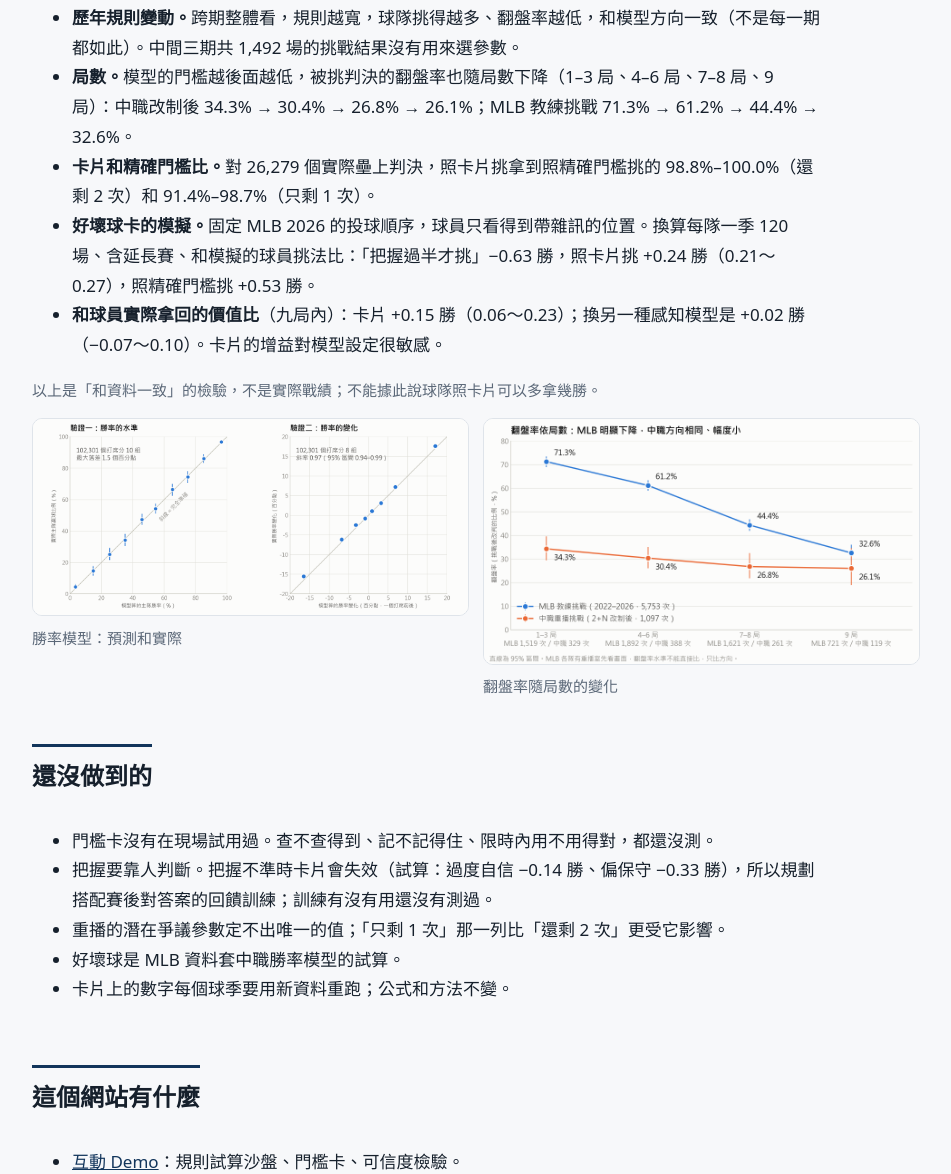
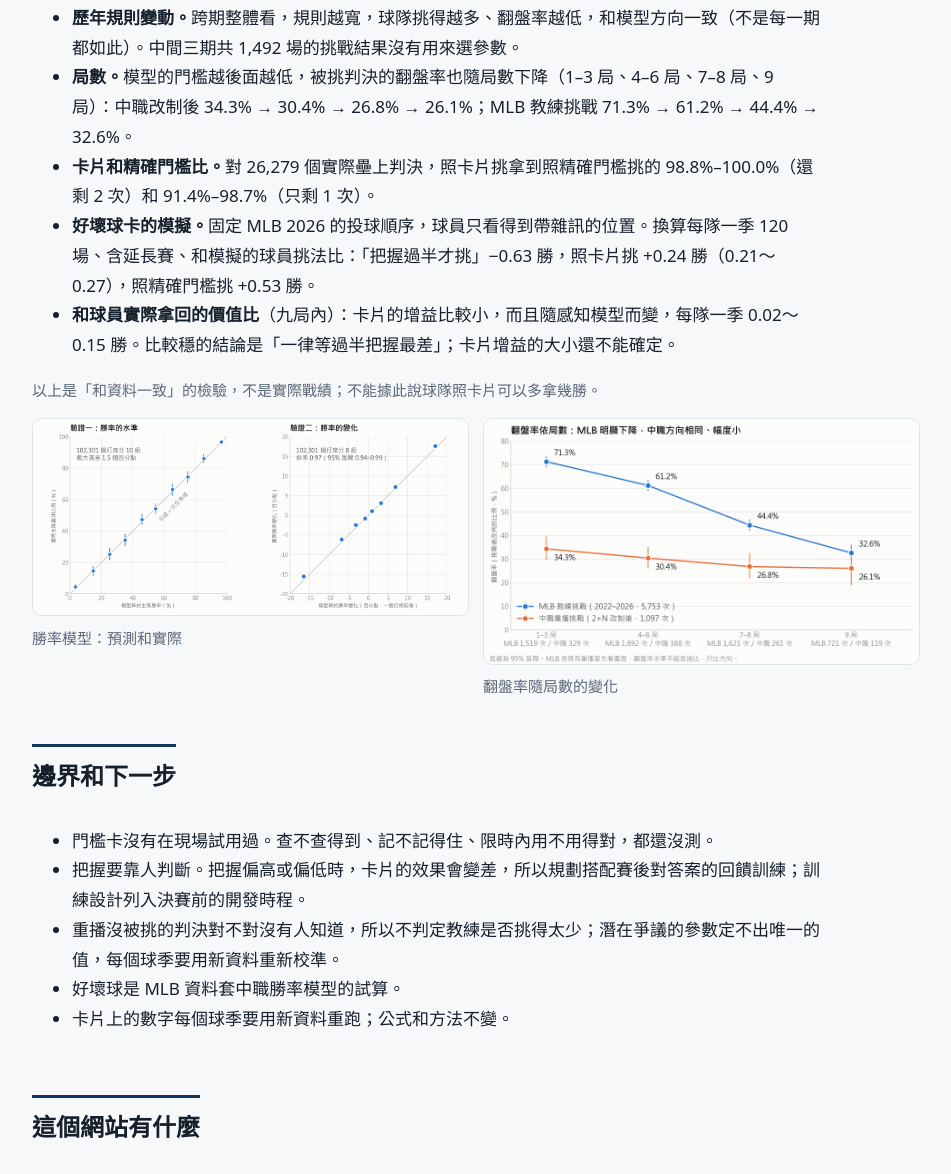
Before and after one commit to kuotunyu/rebas2026-when-to-challenge, a plain HTML site: page index.html in a window 1280 px wide. Shown: the part 3466-4640 px from the top of the page, without its empty margins (164-1115 px from the left). Drawn offline with Linux system fonts and the light colour scheme.

Commit message:
首頁：檢驗與邊界的寫法和提案正文同步

```diff
--- a/index.html
+++ b/index.html
@@ -135,7 +135,7 @@ a{color:var(--brand)}
 <li><b>局數。</b>模型的門檻越後面越低，被挑判決的翻盤率也隨局數下降（1–3 局、4–6 局、7–8 局、9 局）：中職改制後 34.3% → 30.4% → 26.8% → 26.1%；MLB 教練挑戰 71.3% → 61.2% → 44.4% → 32.6%。</li>
 <li><b>卡片和精確門檻比。</b>對 26,279 個實際壘上判決，照卡片挑拿到照精確門檻挑的 98.8%–100.0%（還剩 2 次）和 91.4%–98.7%（只剩 1 次）。</li>
 <li><b>好壞球卡的模擬。</b>固定 MLB 2026 的投球順序，球員只看得到帶雜訊的位置。換算每隊一季 120 場、含延長賽、和模擬的球員挑法比：「把握過半才挑」−0.63 勝，照卡片挑 +0.24 勝（0.21～0.27），照精確門檻挑 +0.53 勝。</li>
-<li><b>和球員實際拿回的價值比</b>（九局內）：卡片 +0.15 勝（0.06～0.23）；換另一種感知模型是 +0.02 勝（−0.07～0.10）。卡片的增益對模型設定很敏感。</li>
+<li><b>和球員實際拿回的價值比</b>（九局內）：卡片的增益比較小，而且隨感知模型而變，每隊一季 0.02～0.15 勝。比較穩的結論是「一律等過半把握最差」；卡片增益的大小還不能確定。</li>
 </ul>
 <p class="note">以上是「和資料一致」的檢驗，不是實際戰績；不能據此說球隊照卡片可以多拿幾勝。</p>
 <div class="two">
@@ -145,11 +145,11 @@ a{color:var(--brand)}
 </section>
 
 <section>
-<h2>還沒做到的</h2>
+<h2>邊界和下一步</h2>
 <ul>
 <li>門檻卡沒有在現場試用過。查不查得到、記不記得住、限時內用不用得對，都還沒測。</li>
-<li>把握要靠人判斷。把握不準時卡片會失效（試算：過度自信 −0.14 勝、偏保守 −0.33 勝），所以規劃搭配賽後對答案的回饋訓練；訓練有沒有用還沒有測過。</li>
-<li>重播的潛在爭議參數定不出唯一的值；「只剩 1 次」那一列比「還剩 2 次」更受它影響。</li>
+<li>把握要靠人判斷。把握偏高或偏低時，卡片的效果會變差，所以規劃搭配賽後對答案的回饋訓練；訓練設計列入決賽前的開發時程。</li>
+<li>重播沒被挑的判決對不對沒有人知道，所以不判定教練是否挑得太少；潛在爭議的參數定不出唯一的值，每個球季要用新資料重新校準。</li>
 <li>好壞球是 MLB 資料套中職勝率模型的試算。</li>
 <li>卡片上的數字每個球季要用新資料重跑；公式和方法不變。</li>
 </ul>
```
Also changed, not shown: 1 other file.
